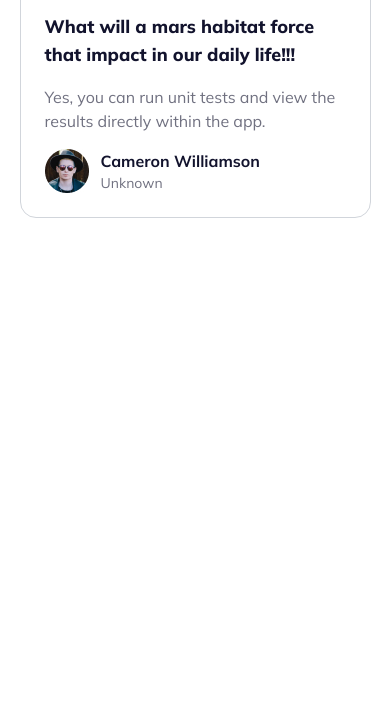
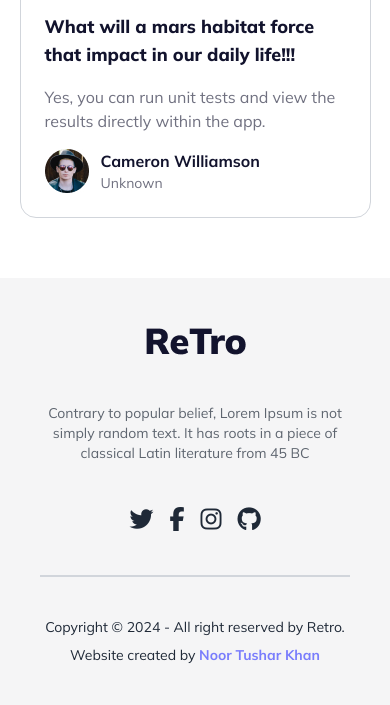
Before and after one commit to NoorTushar/discuss-net, a plain HTML site: page index.html in a window 390 px wide. Shown: the part 2827-3532 px from the top of the page. Before the commit the page ends 3105 px from the top, so only its background shows below. Drawn offline with nearby package versions, Linux system fonts and the light colour scheme.

Commit message:
footer section done both desktop and mobile

```diff
--- a/index.html
+++ b/index.html
@@ -448,7 +448,59 @@
             <!-- Post Gallery Container End -->
          </section>
       </main>
-      <footer class="bg-[#F5F5F6] mt-[60px] md:mt-[100px]"></footer>
+
+      <footer class="bg-[#F5F5F6] mt-[60px] md:mt-[100px]">
+         <div
+            class="footer footer-center py-10 sm:py-16 md:py-24 px-10 text-base-content rounded"
+         >
+            <!-- logo -->
+            <div>
+               <a href=""><img src="assets/images/logo.png" alt="" /></a>
+            </div>
+            <!-- descriptions -->
+            <p class="opacity-70 max-w-[600px]">
+               Contrary to popular belief, Lorem Ipsum is not simply random
+               text. It has roots in a piece of classical Latin literature from
+               45 BC
+            </p>
+            <nav>
+               <div
+                  class="grid grid-flow-col gap-4 items-center *:cursor-pointer *:text-2xl"
+               >
+                  <a
+                     ><i class="fa-brands fa-twitter hover:text-our-purple"></i
+                  ></a>
+                  <a
+                     ><i
+                        class="fa-brands fa-facebook-f hover:text-our-purple"
+                     ></i
+                  ></a>
+                  <a
+                     ><i
+                        class="fa-brands fa-instagram hover:text-our-purple"
+                     ></i
+                  ></a>
+                  <a
+                     ><i class="fa-brands fa-github hover:text-our-purple"></i
+                  ></a>
+               </div>
+            </nav>
+            <hr class="border border-gray-300 w-full" />
+            <aside>
+               <p>Copyright © 2024 - All right reserved by Retro.</p>
+               <p>
+                  Website created by
+                  <a
+                     target="_blank"
+                     href="https://www.facebook.com/NoorTusharKhan/"
+                     ><strong class="text-our-purple"
+                        >Noor Tushar Khan</strong
+                     ></a
+                  >
+               </p>
+            </aside>
+         </div>
+      </footer>
       <!-- JS Files -->
    </body>
 </html>
```
